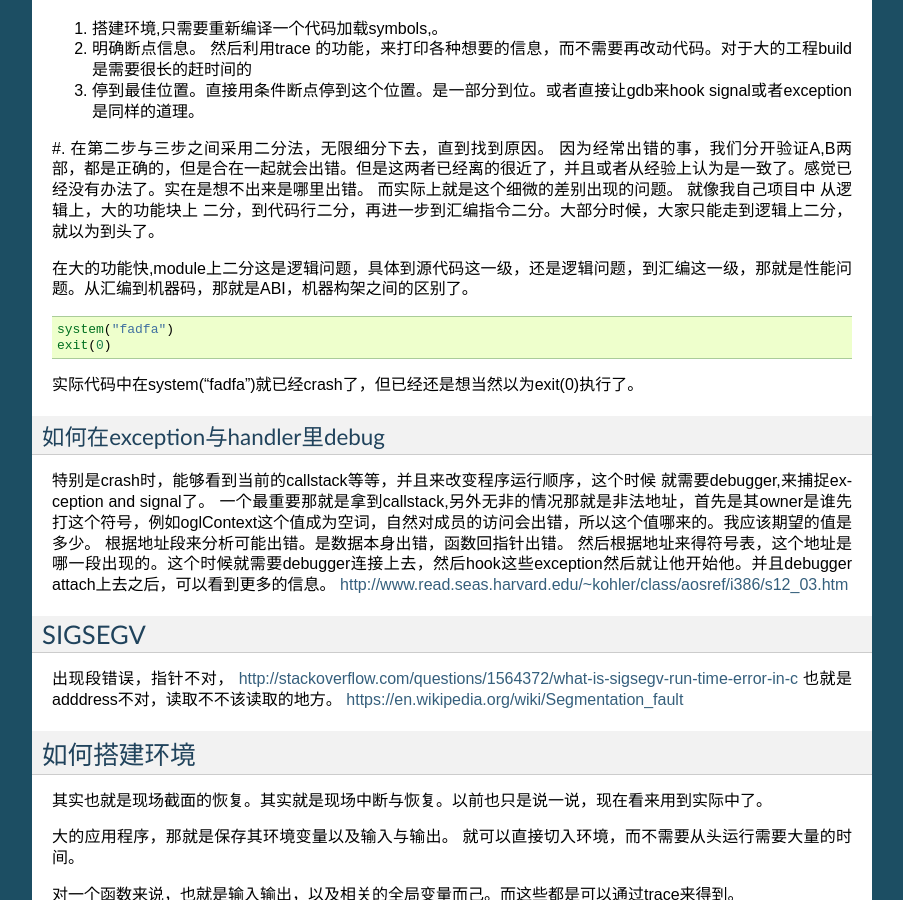
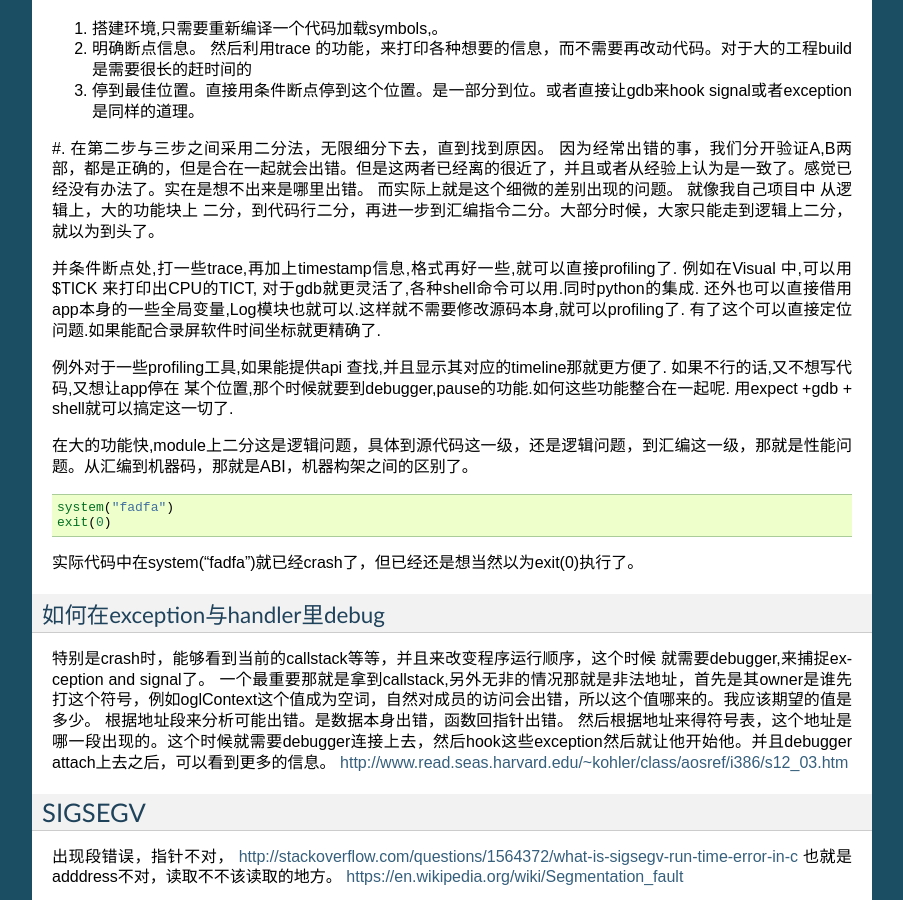
Before and after one commit to gwli/Programming, a Sphinx documentation site: the page built from source/content/Stage_2/HowToDebug.rst, in a window 1280 px wide and 900 px high, scrolled down 1630 px. Shown: the whole window, without its empty margins (198-1101 px from the left). Built offline with Sphinx 7.4.7, drawn with Linux system fonts in a browser that asks for light colours.

Commit message:
Update HowToDebug.rst

```diff
--- a/source/content/Stage_2/HowToDebug.rst
+++ b/source/content/Stage_2/HowToDebug.rst
@@ -80,6 +80,13 @@ signal
 而实际上就是这个细微的差别出现的问题。 就像我自己项目中 从逻辑上，大的功能块上
 二分，到代码行二分，再进一步到汇编指令二分。大部分时候，大家只能走到逻辑上二分，就以为到头了。
 
+并条件断点处,打一些trace,再加上timestamp信息,格式再好一些,就可以直接profiling了.
+例如在Visual 中,可以用$TICK 来打印出CPU的TICT, 对于gdb就更灵活了,各种shell命令可以用.同时python的集成.
+还外也可以直接借用app本身的一些全局变量,Log模块也就可以.这样就不需要修改源码本身,就可以profiling了. 有了这个可以直接定位问题.如果能配合录屏软件时间坐标就更精确了.
+
+例外对于一些profiling工具,如果能提供api 查找,并且显示其对应的timeline那就更方便了. 如果不行的话,又不想写代码,又想让app停在
+某个位置,那个时候就要到debugger,pause的功能.如何这些功能整合在一起呢. 用expect +gdb + shell就可以搞定这一切了.
+
 在大的功能快,module上二分这是逻辑问题，具体到源代码这一级，还是逻辑问题，到汇编这一级，那就是性能问题。从汇编到机器码，那就是ABI，机器构架之间的区别了。
 
 .. code-block:: perl
```
